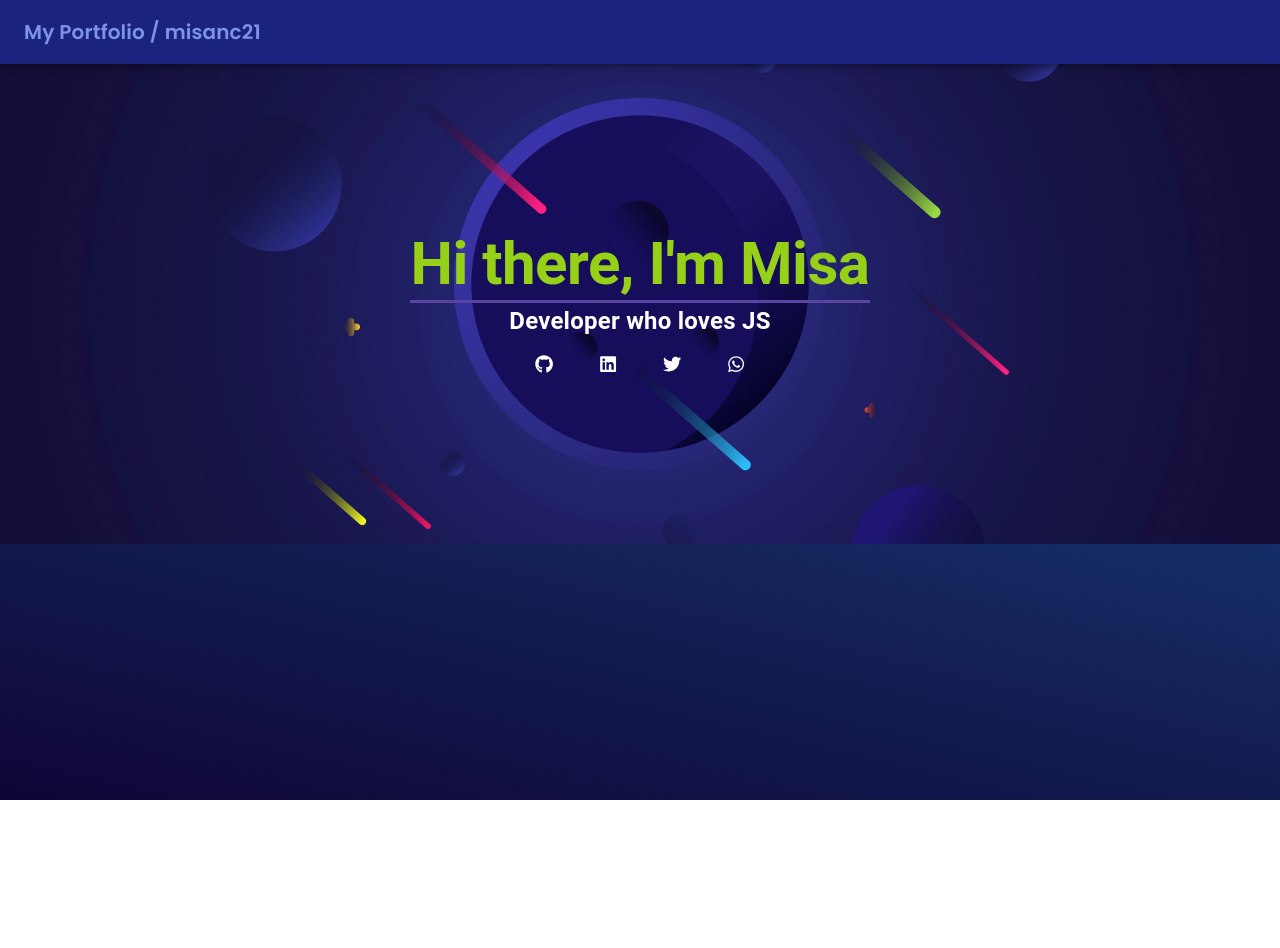
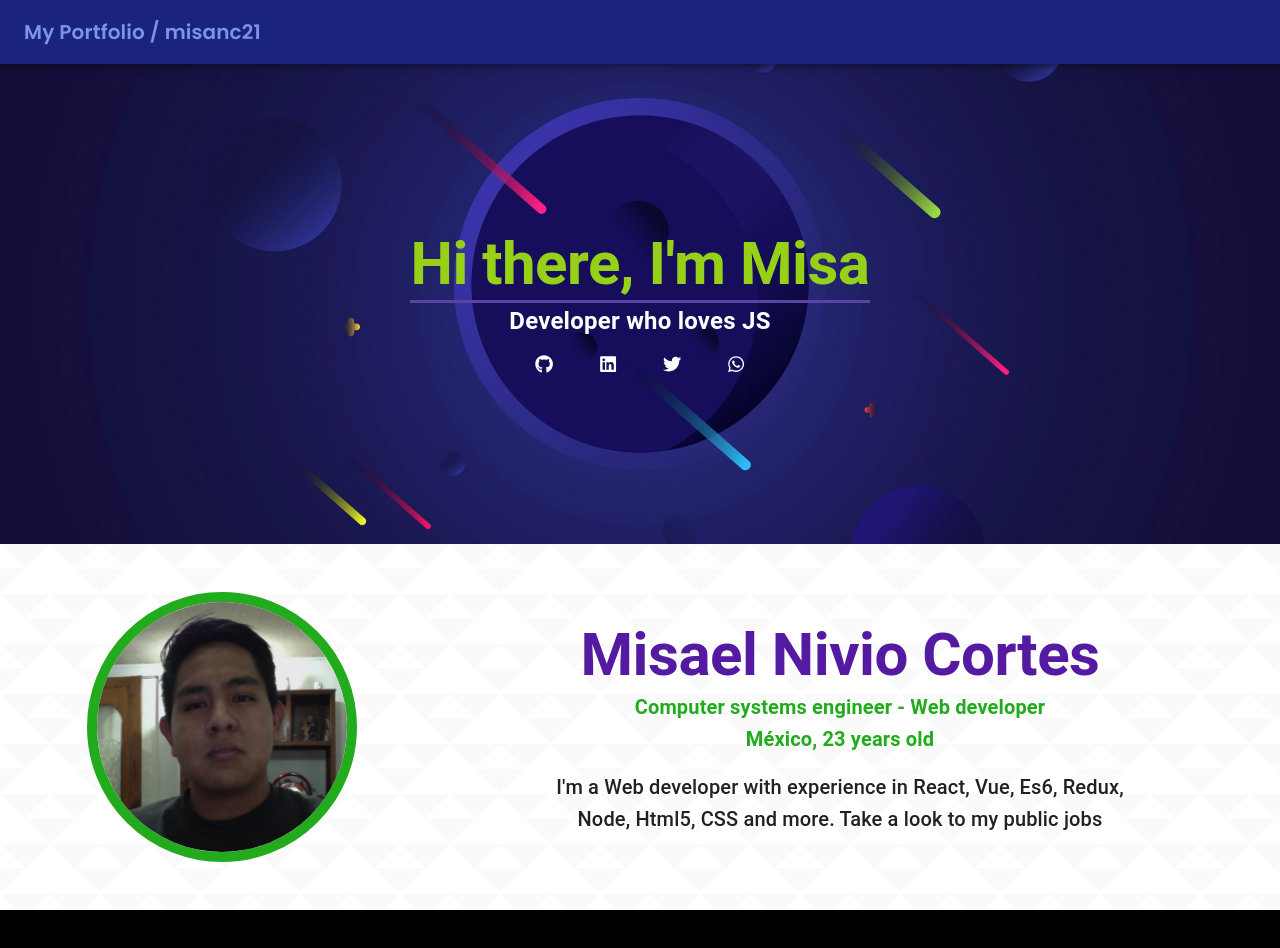
Before and after one commit to misanc21/my-landing, a React (Create React App) app: page / in a window 1280 px wide. Shown: the top 948 px of the page. Before the commit the page ends 800 px from the top, so only its background shows below. Built offline with nearby package versions, Linux system fonts and the light colour scheme.

Commit message:
lit desc

```diff
--- a/src/App.js
+++ b/src/App.js
@@ -4,6 +4,8 @@ import Theme from './theme'
 
 import Header from './components/Header'
 import BackgroundTitle from './components/BackgroundTitle'
+import Info from './components/Info'
+import Footer from './components/Footer'
 
 
 function App() {
@@ -11,6 +13,8 @@ function App() {
     <ThemeProvider theme={Theme}>
       <Header/>
       <BackgroundTitle />
+      <Info />
+      <Footer />
     </ThemeProvider>
   );
 }
--- a/src/components/BackgroundTitle.js
+++ b/src/components/BackgroundTitle.js
@@ -34,7 +34,6 @@ const useStyles = makeStyles((theme) => ({
         backgroundRepeat: 'no-repeat',
         backgroundPosition: 'center',
         backgroundSize:'cover',
-        position: 'absolute',
         maxWidth: '2000px',
         display: 'flex',
         alignItems: 'center',
--- /dev/null
+++ b/src/components/Footer.js
@@ -0,0 +1,25 @@
+import React from 'react';
+import {Container, makeStyles} from '@material-ui/core';
+const Footer = () => {
+    const classes = useStyles();
+    return (
+    <footer className={classes.back}>
+        <h1>wfwe</h1>
+    </footer> );
+}
+
+const useStyles = makeStyles((theme) => ({
+    back: {
+        backgroundColor: 'black',
+        height: '30rem',
+        maxWidth: '2000px',
+        display: 'flex',
+        alignItems: 'center',
+        justifyContent: 'center',
+        flexDirection: 'column',
+        [theme.breakpoints.down('sm')]: {
+            height: '23rem',
+        }
+    },
+}));
+export default Footer;
--- /dev/null
+++ b/src/components/Info.js
@@ -0,0 +1,107 @@
+import React from 'react';
+import {makeStyles, Typography, Grid, Paper, Avatar} from '@material-ui/core';
+import imgAvatar from '../img/perfil.jpeg'
+
+
+const Info = () => {
+    const classes = useStyles();
+    return (
+        <div className={classes.root}>
+            <Grid container spacing={3} >
+                <Grid item xs={12}>
+                <Paper className={classes.paper}>
+                    <Grid item className={classes.pothoCont}>
+                        <Avatar className={classes.avatar} src={imgAvatar}/>
+                    </Grid>
+                    <Grid item className={classes.personal}>
+                        <Typography variant="h2" className={classes.hello}>Misael Nivio Cortes</Typography>
+                        <Typography variant="h6" className={classes.who}>Computer systems engineer - Web developer</Typography>
+                        <Typography variant="h6" className={classes.who}>México, 23 years old</Typography>
+                        <Typography variant="h6" className={classes.litDesc}>I'm a Web developer with experience in React, Vue, Es6, Redux,  Node, Html5, CSS and more. Take a look to my public jobs</Typography>
+                    </Grid>
+                </Paper>
+                </Grid>
+            </Grid>
+
+        </div>
+    );
+}
+
+const useStyles = makeStyles((theme) => ({
+    back: {
+        maxWidth: '2000px',
+        minHeight: '400px',
+        display: 'flex',
+        alignItems: 'center',
+        justifyContent: 'center',
+        flexDirection: 'column',
+        [theme.breakpoints.down('sm')]: {
+            height: '23rem',
+        }
+    },
+    hello: {
+        color: '#541aa1',
+        fontWeight: 700,
+        [theme.breakpoints.down('sm')]: {
+            fontSize: '2rem'
+        }
+    },
+    who: {
+        color: '#22ab1d',
+        fontWeight: 700,
+        [theme.breakpoints.down('sm')]: {
+            fontSize: '.8rem'
+        }
+    },
+    litDesc: {
+        maxWidth: '600px',
+        marginTop: '1rem',
+        [theme.breakpoints.down('sm')]: {
+            fontSize: '.8rem'
+        }
+    },
+    personal:{
+        width: '100%',
+        display: 'flex',
+        justifyContent: 'center',
+        alignItems: 'center',
+        flexDirection: 'column'
+    },
+    root: {
+        flexGrow: 1,
+      },
+      paper: {
+        padding: '3rem 1.4rem',
+        textAlign: 'center',
+        backgroundImage: 'url(/img/triangle-mosaic.png)',
+        borderRadius:'0',
+        display: 'flex',
+        justifyContent: 'space-between',
+        [theme.breakpoints.down('sm')]: {
+            flexDirection: 'column',
+            justifyContent: 'center',
+        }
+      },
+      pothoCont:{
+        display: 'flex',
+        justifyContent: 'center',
+        minWidth: '400px',
+        [theme.breakpoints.down('sm')]: {
+            minWidth: '300px',
+            marginBottom: '1rem'
+        }
+    },
+      avatar: {
+        width: '250px',
+        height: '250px',
+        border: '10px solid #22ab1d',
+        [theme.breakpoints.down('sm')]: {
+            border: '6px solid #22ab1d',
+            width: '150px',
+            height: '150px',
+        }
+      },
+
+}));
+
+export default Info;
```
Also changed, not shown: public/img/triangle-mosaic.png (added), src/img/perfil.jpeg (added).
